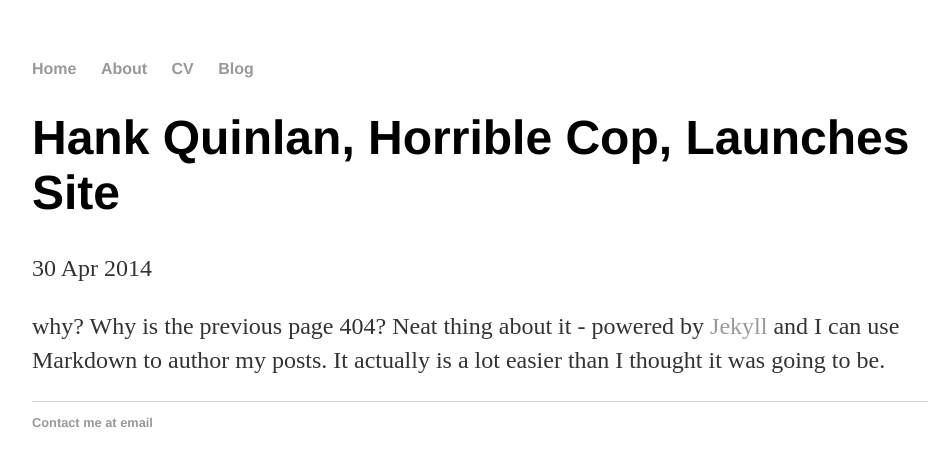
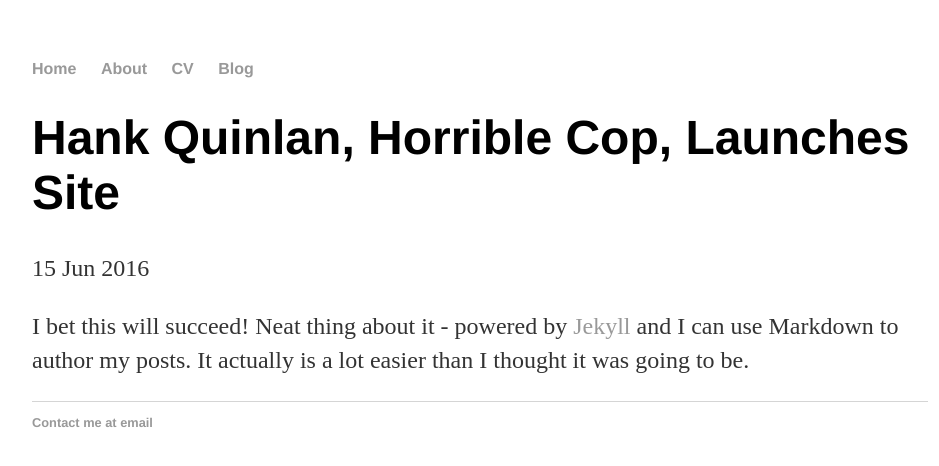
Before and after one commit to cxcollie/cxcollie.github.io, a Jekyll site: the page built from _posts/2016-06-15-first-personal-page.md, in a window 1280 px wide. Shown: the top 466 px of the page, without its empty margins (160-1099 px from the left). Built offline with Jekyll 4.4.1, drawn with Linux system fonts in a browser that asks for light colours.

Commit message:
try 06/15 date

```diff
--- a/_posts/2016-06-15-first-personal-page.md
+++ b/_posts/2016-06-15-first-personal-page.md
@@ -1,7 +1,7 @@
 ---
 layout: post
 title: "Hank Quinlan, Horrible Cop, Launches Site"
-date: 2014-04-30
+date: 2016-06-15
 ---
 
-why? Why is the previous page 404? Neat thing about it - powered by [Jekyll](http://jekyllrb.com) and I can use Markdown to author my posts. It actually is a lot easier than I thought it was going to be.
+I bet this will succeed! Neat thing about it - powered by [Jekyll](http://jekyllrb.com) and I can use Markdown to author my posts. It actually is a lot easier than I thought it was going to be.
```
